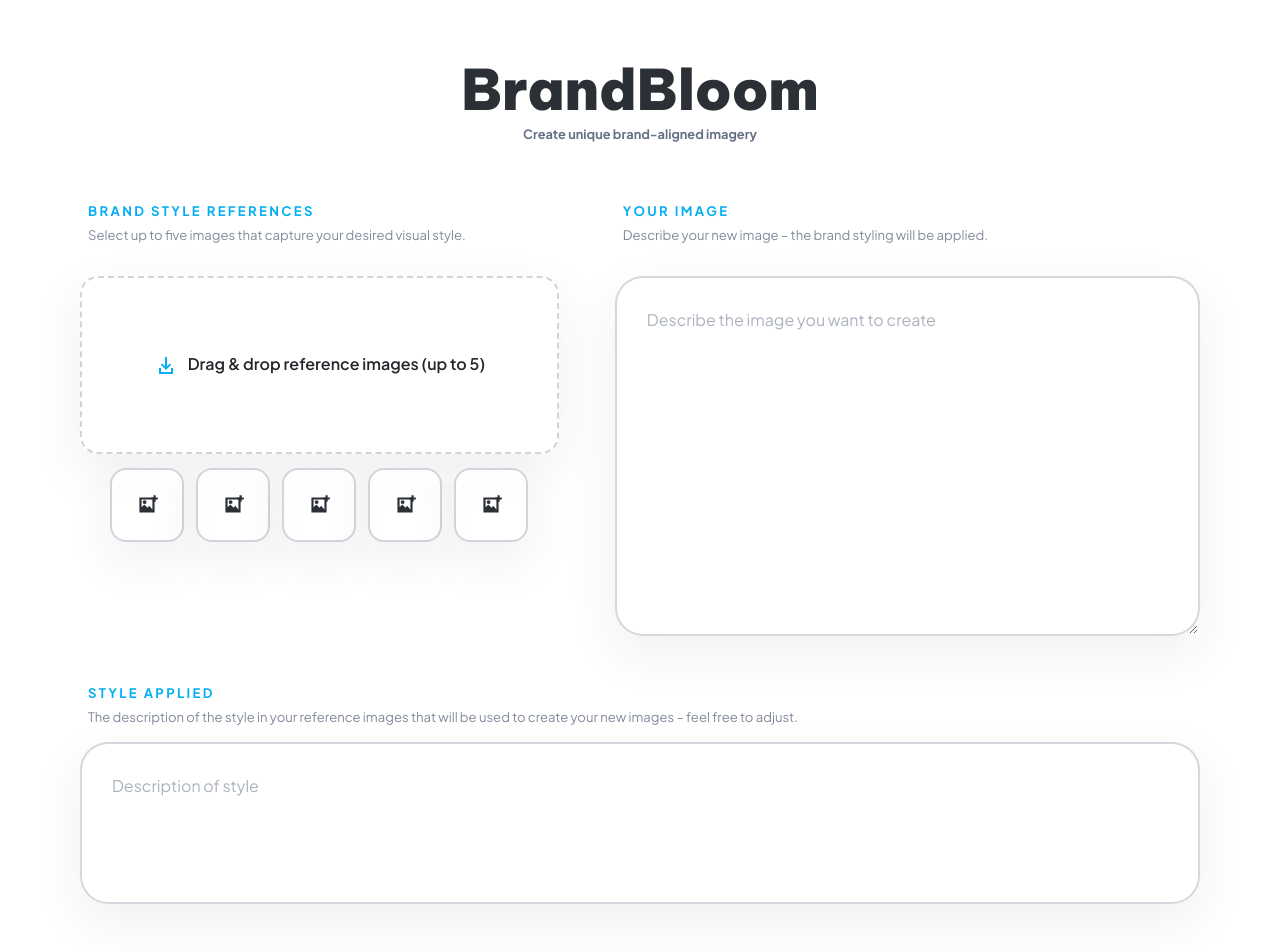
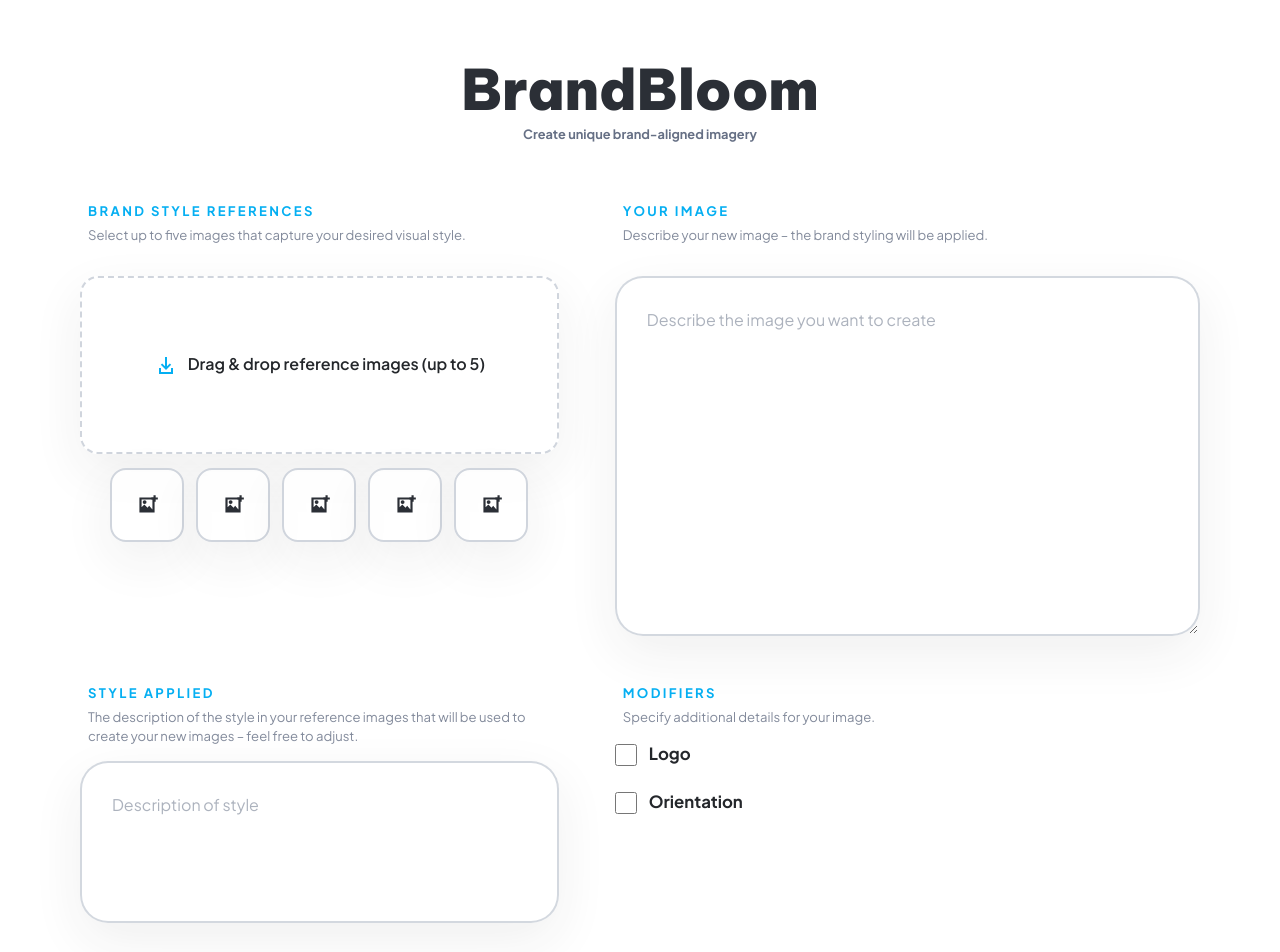
Before and after one commit to mrabo/ideogramcase, a React (Vite) app: page / in a window 1280 px wide. Shown: the top 952 px of the page. Built offline with nearby package versions, Linux system fonts and the light colour scheme.

Commit message:
Added modifier UI

```diff
--- a/src/App.tsx
+++ b/src/App.tsx
@@ -73,6 +73,10 @@ function App() {
   const [referenceImageDescription, setReferenceImageDescription] = useState("");
   const [referenceDescriptionStatus, setReferenceDescriptionStatus] = useState<"idle" | "describing" | "error">("idle");
   const [campaignPrompt, setCampaignPrompt] = useState("");
+  const [logoModifierEnabled, setLogoModifierEnabled] = useState(false);
+  const [logoModifierPrompt, setLogoModifierPrompt] = useState("");
+  const [orientationModifierEnabled, setOrientationModifierEnabled] = useState(false);
+  const [orientation, setOrientation] = useState<"landscape" | "vertical">("landscape");
   const [concepts, setConcepts] = useState<Concept[]>([]);
   const [selectedConcept, setSelectedConcept] = useState<{ imageUrl: string; alt: string } | null>(null);
   const [status, setStatus] = useState<"idle" | "generating" | "success" | "error">("idle");
@@ -332,7 +336,8 @@ function App() {
           </div>
         </div>
 
-        <section className="prompt-section reference-description-section">
+        <div className="style-modifiers-grid prompt-section">
+          <section className="reference-description-section">
             <div className="section-heading reference-description-heading">
               <div className="reference-description-title">
                 <span>Style applied</span>
@@ -355,6 +360,95 @@ function App() {
               aria-label="Gemini reference image description"
             />
           </section>
+
+          <section className="modifiers-section">
+            <div className="section-heading">
+              <span>Modifiers</span>
+              <p>Specify additional details for your image.</p>
+            </div>
+
+            <div className="modifier-list">
+              <div className={`modifier-item ${logoModifierEnabled ? "is-active" : ""}`}>
+                <label className="modifier-toggle">
+                  <input
+                    type="checkbox"
+                    checked={logoModifierEnabled}
+                    onChange={(event) => setLogoModifierEnabled(event.target.checked)}
+                  />
+                  <span>Logo</span>
+                </label>
+
+                {logoModifierEnabled ? (
+                  <div className="modifier-active-content logo-modifier-content">
+                    <button
+                      className={`drop-zone modifier-logo-drop ${logo ? "has-image" : ""}`}
+                      type="button"
+                      onClick={() => logoInputRef.current?.click()}
+                      onDragOver={(event) => event.preventDefault()}
+                      onDrop={handleLogoDrop}
+                      aria-label="Upload logo for modifier"
+                    >
+                      {logo ? (
+                        <>
+                          <img src={logo.dataUrl} alt={logo.name} />
+                          <span className="file-name">{logo.name}</span>
+                        </>
+                      ) : (
+                        <>
+                          <UploadIcon />
+                          <strong>Drag & drop logo</strong>
+                        </>
+                      )}
+                    </button>
+                    <textarea
+                      className="modifier-textarea"
+                      value={logoModifierPrompt}
+                      placeholder="Describe how to use the logo"
+                      onChange={(event) => setLogoModifierPrompt(event.target.value)}
+                      aria-label="Logo modifier instructions"
+                    />
+                  </div>
+                ) : null}
+              </div>
+
+              <div className={`modifier-item ${orientationModifierEnabled ? "is-active" : ""}`}>
+                <label className="modifier-toggle">
+                  <input
+                    type="checkbox"
+                    checked={orientationModifierEnabled}
+                    onChange={(event) => setOrientationModifierEnabled(event.target.checked)}
+                  />
+                  <span>Orientation</span>
+                </label>
+
+                {orientationModifierEnabled ? (
+                  <div className="modifier-active-content orientation-options" role="radiogroup" aria-label="Image orientation">
+                    <label>
+                      <input
+                        type="radio"
+                        name="orientation"
+                        value="landscape"
+                        checked={orientation === "landscape"}
+                        onChange={() => setOrientation("landscape")}
+                      />
+                      <span>Landscape</span>
+                    </label>
+                    <label>
+                      <input
+                        type="radio"
+                        name="orientation"
+                        value="vertical"
+                        checked={orientation === "vertical"}
+                        onChange={() => setOrientation("vertical")}
+                      />
+                      <span>Vertical</span>
+                    </label>
+                  </div>
+                ) : null}
+              </div>
+            </div>
+          </section>
+        </div>
 
         <div className="logo-row">
           <div className="panel logo-panel">
--- a/src/styles.css
+++ b/src/styles.css
@@ -32,6 +32,7 @@ body {
 }
 
 button,
+input,
 textarea {
   font: inherit;
 }
@@ -95,7 +96,7 @@ button {
 }
 
 .section-heading span,
-.prompt-section label,
+.prompt-heading label,
 .reference-description-title,
 .divider-title h2 {
   display: block;
@@ -330,7 +331,7 @@ textarea {
   margin-top: 48px;
 }
 
-.prompt-section label {
+.prompt-heading label {
   display: block;
 }
 
@@ -340,6 +341,13 @@ textarea {
 
 .prompt-heading {
   padding: 0 8px;
+}
+
+.style-modifiers-grid {
+  display: grid;
+  grid-template-columns: minmax(320px, 0.9fr) minmax(420px, 1.1fr);
+  gap: 56px;
+  align-items: start;
 }
 
 .reference-description-heading {
@@ -407,6 +415,92 @@ textarea::placeholder {
 .reference-description-section textarea {
   overflow: hidden;
   resize: none;
+}
+
+.modifier-list {
+  display: grid;
+  gap: 26px;
+  padding-top: 4px;
+}
+
+.modifier-item {
+  display: grid;
+  gap: 14px;
+}
+
+.modifier-toggle,
+.orientation-options label {
+  display: inline-flex;
+  align-items: center;
+  gap: 12px;
+  width: fit-content;
+  color: #24272b;
+  font-size: 1.05rem;
+  font-weight: 700;
+  line-height: 1.2;
+}
+
+.modifier-toggle input,
+.orientation-options input {
+  width: 22px;
+  height: 22px;
+  margin: 0;
+  accent-color: var(--primary);
+}
+
+.modifier-active-content {
+  margin-left: 34px;
+}
+
+.logo-modifier-content {
+  display: grid;
+  grid-template-columns: 1fr;
+  gap: 12px;
+}
+
+.modifier-logo-drop {
+  min-height: 52px;
+  border-radius: 16px;
+  padding: 12px 16px;
+  gap: 8px;
+  display: flex;
+  align-items: center;
+  justify-content: center;
+}
+
+.modifier-logo-drop .upload-icon {
+  width: 22px;
+  height: 22px;
+}
+
+.modifier-logo-drop strong {
+  font-size: 0.86rem;
+}
+
+.modifier-logo-drop img {
+  max-width: 86%;
+  max-height: 34px;
+  object-fit: contain;
+}
+
+.modifier-textarea {
+  min-height: 104px;
+  border-radius: 16px;
+  padding: 18px 20px;
+  font-size: 0.9rem;
+  line-height: 1.5;
+}
+
+.orientation-options {
+  display: flex;
+  flex-wrap: wrap;
+  gap: 18px 36px;
+}
+
+.orientation-options label {
+  color: var(--ink-soft);
+  font-size: 0.94rem;
+  font-weight: 600;
 }
 
 .action-row {
@@ -573,6 +667,15 @@ textarea::placeholder {
     gap: 32px;
   }
 
+  .style-modifiers-grid {
+    grid-template-columns: 1fr;
+    gap: 32px;
+  }
+
+  .logo-modifier-content {
+    grid-template-columns: 1fr;
+  }
+
   .creative-grid .section-heading {
     min-height: 0;
   }
```
Lines whose indentation alone changed are shown as unchanged.
